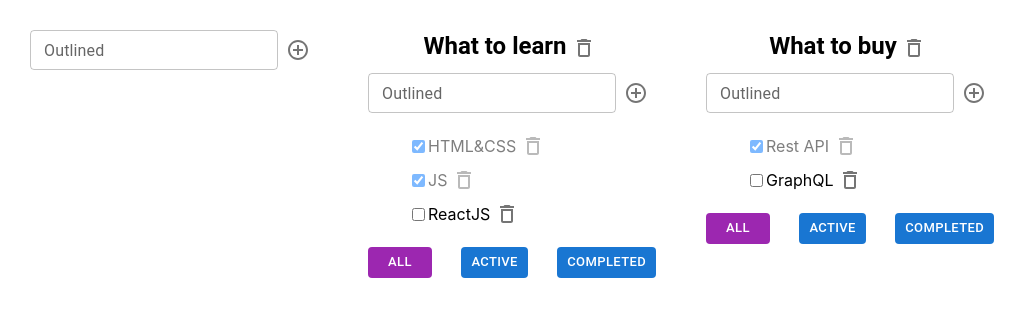
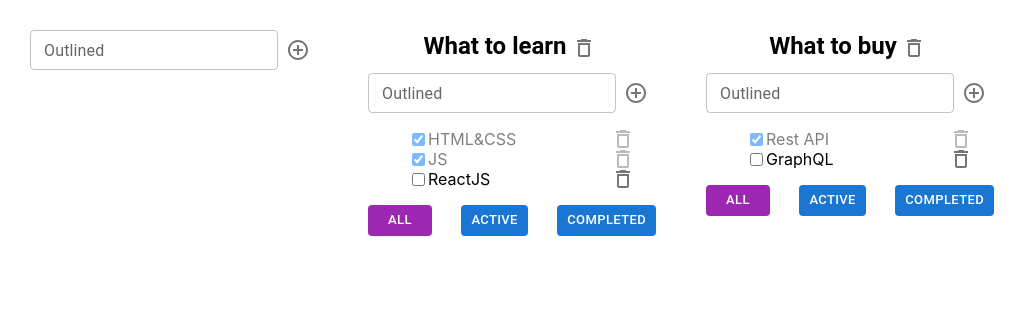
Before and after one commit to Kliapwnz/todoFinaly, a React (Create React App) app: page / in a window 1280 px wide. Shown: the top 316 px of the page, without its empty margins (0-1027 px from the left). Built offline with nearby package versions, Linux system fonts and the light colour scheme.

Commit message:
secondaryAction

```diff
--- a/src/Todolist.tsx
+++ b/src/Todolist.tsx
@@ -72,16 +72,16 @@ export function Todolist(props: PropsType) {
                     return <ListItem key={t.id}
                                      className={t.isDone ? "is-done" : ""}
                                      disablePadding
+                                     secondaryAction={<IconButton
+                                         size="small"
+                                         onClick={onClickHandler}>
+                                         <DeleteOutlineIcon/>
+                                     </IconButton>}
                     >
                         <input type="checkbox"
                                onChange={onChangeHandler}
                                checked={t.isDone}/>
                         <EditableSpan oldTitle={t.title} callBack={updateTaskHandler}/>
-                        <IconButton
-                            size="small"
-                            onClick={onClickHandler}>
-                            <DeleteOutlineIcon/>
-                        </IconButton>
                     </ListItem>
                 })
             }
```
